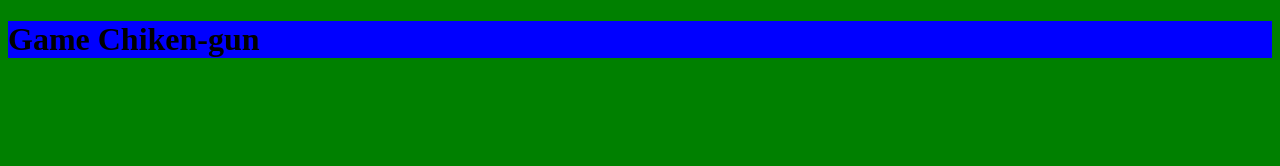
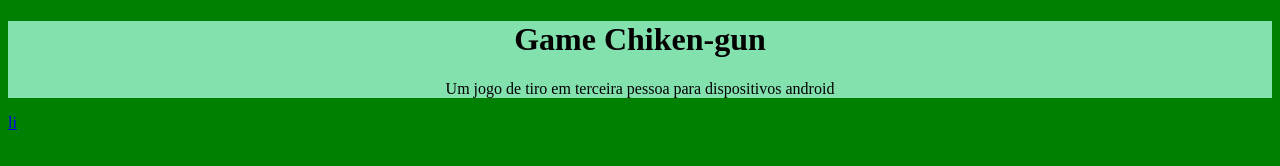
Before and after one commit to RogerioGotardo/Projeto-Chiken-gun, a plain HTML site: page index.html in a window 1280 px wide. Drawn offline with Linux system fonts and the light colour scheme; files that its build step writes are made by us from their sources.

Commit message:
atualizei projeto

```diff
--- a/estilo/style.css
+++ b/estilo/style.css
@@ -1,8 +1,29 @@
 @charset "UTF8";
-body {
+@import url('https://fonts.googleapis.com/css2?family=Bebas+Neue&display=swap');
+
+@font-face {
+    font-family: 'Android';
+    src: url('../fontes/idroid.otf') format('opentype');
+}
+
+:root {
+    --cor0: #ebe5c5;
+    --cor1: #83e1ad;
+    --cor2: #3ddc84;
+    --cor3: #2fa866;
+    --cor4: #1a5c37;
+    --cor5: #063d1e;
+
+    --fonte-padrao: arial,verdana, helvetica, sans-serif;
+    --fonte-destaque: 'Bebas Neue', cursive;
+    --fonte-android:'Android', cursive;
+}
+html, body {
     background-color: green;
 }
 
 header {
-    background-color: blue;
+    background-color:var(--cor1);
+    text-align: center;
+    padding: 0px;
 }
--- a/index.html
+++ b/index.html
@@ -5,25 +5,26 @@
     <meta http-equiv="X-UA-Compatible" content="IE=edge">
     <meta name="viewport" content="width=device-width, initial-scale=1.0">
     <title>Chiken-gun</title>
-    <link rel="stylesheet" href="style.css">
+    <link rel="stylesheet" href="estilo/style.css">
 </head>
 <body>
     <header>
         <h1>Game Chiken-gun</h1>
+        <p>Um jogo de tiro em terceira pessoa para dispositivos android</p>
     </header>
     <nav>
+        <a href="#">li</a>
 
     </nav>
+    <main>
         <section>
             <article>
-
             </article>
-
         </section>
 
         <aside>
-
         </aside>
+    </main>
     <footer>
 
     </footer>
```
Lines whose indentation alone changed are shown as unchanged.
